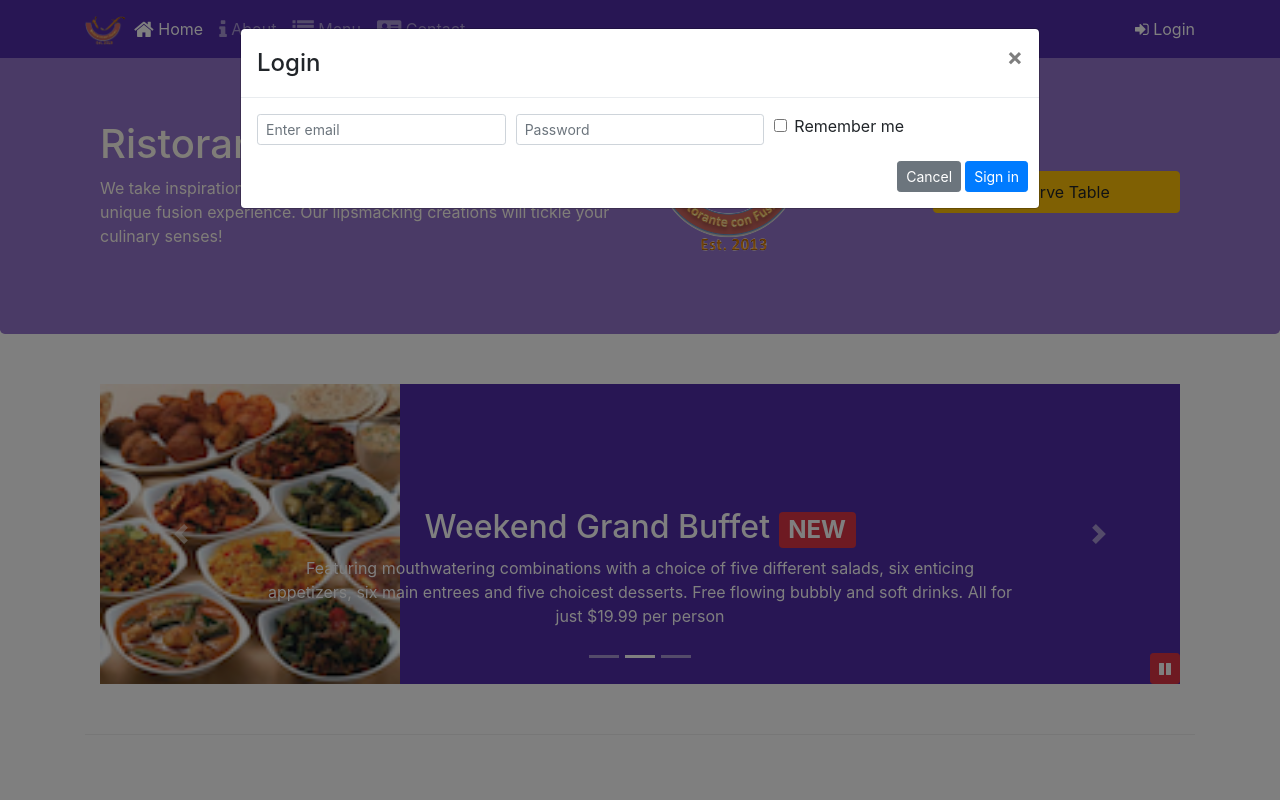
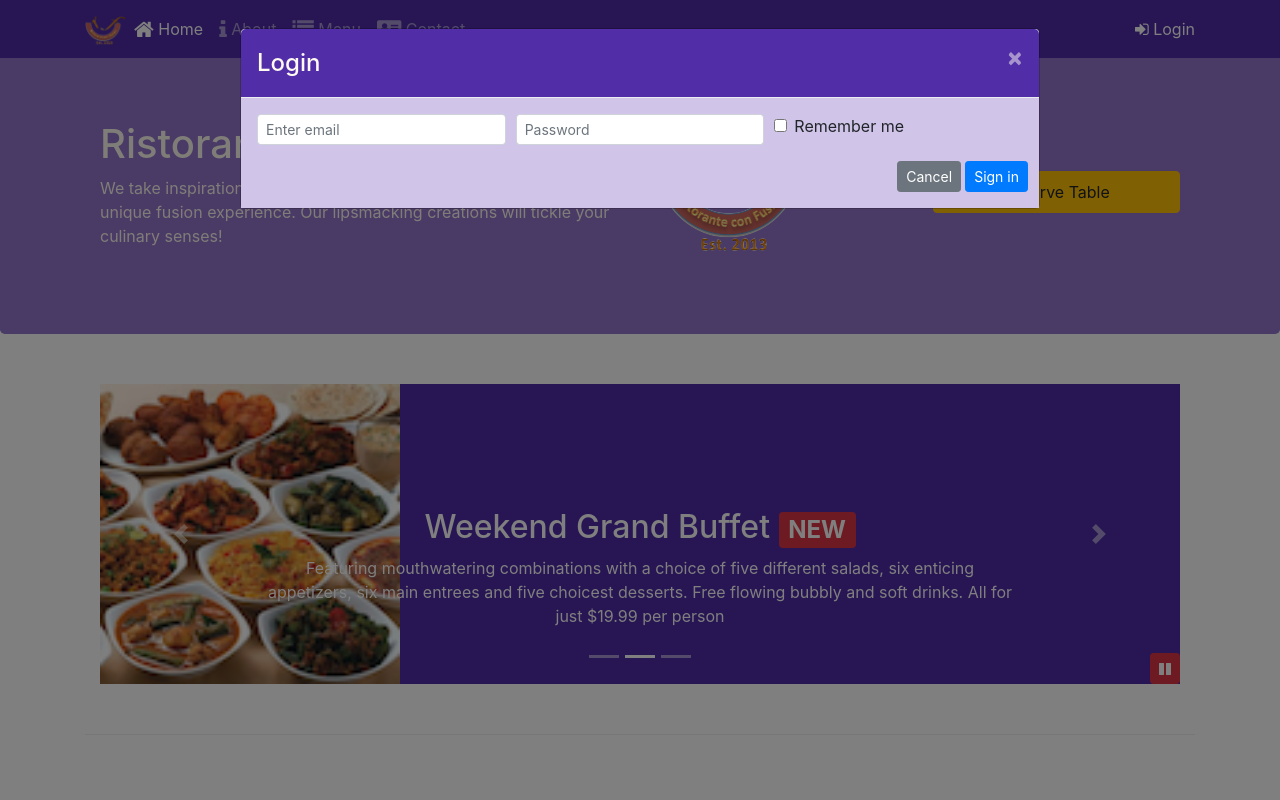
Before and after one commit to huynhduluong/UI-frameworks-and-tools-Bootstrap4, a website: page Bootstrap4/conFusion/index.html in a window 1280 px wide. Both pictures are taken after a click on the link "Login". Shown: the top 800 px of the page. Drawn offline with nearby package versions, Linux system fonts and the light colour scheme.

Commit message:
Assignment 4

```diff
--- a/Bootstrap4/conFusion/css/styles.scss
+++ b/Bootstrap4/conFusion/css/styles.scss
@@ -44,7 +44,7 @@ body{
 }
 
 .navbar-dark {
-     background-color: $background-dark;
+    background-color: $background-dark;
 }
 
 .tab-content {
@@ -74,3 +74,16 @@ body{
     bottom: 0px;
     z-index: 1;
 }
+
+.modal {
+    .modal-header {
+        background: $background-dark;
+        color: floralwhite;
+        button {
+            color: floralwhite;
+        }
+    }
+    .modal-body {
+        background: $background-pale;
+    }
+}
--- a/Bootstrap4/conFusion/index.html
+++ b/Bootstrap4/conFusion/index.html
@@ -30,7 +30,7 @@
                         <li class="nav-item"><a class="nav-link" href="./contactus.html"><span class="fa fa-address-card fa-lg"></span> Contact</a></li>
                     </ul>
                     <span class="navbar-text">
-                        <a data-toggle="modal" data-target="#loginModal">
+                        <a id="loginButton">
                             <span class="fa fa-sign-in"></span> Login
                         </a>
                     </span>
@@ -88,8 +88,8 @@
                     <img src="img/logo.png" class="img-fluid">
                 </div>
                 <div class="col-12 col-sm align-self-center">
-                    <a role="button" class="btn btn-warning nav-link btn-block"
-                        data-toggle="modal" data-target="#reserveTable" href="#reverse_table">Reserve Table</a>
+                    <a id="reserveButton" role="button" class="btn btn-warning nav-link btn-block"
+                        href="#reverse_table">Reserve Table</a>
                 </div>
             </div>
         </div>
@@ -355,6 +355,12 @@
 
             });
         });
+        $('#reserveButton').click(() => {
+            $('#reserveTable').modal('show');
+        });
+        $('#loginButton').click(() => {
+            $('#loginModal').modal('show');
+        });
     </script>
 </body>
 
```
Also changed, not shown: Bootstrap4/conFusion/css/styles.css.
